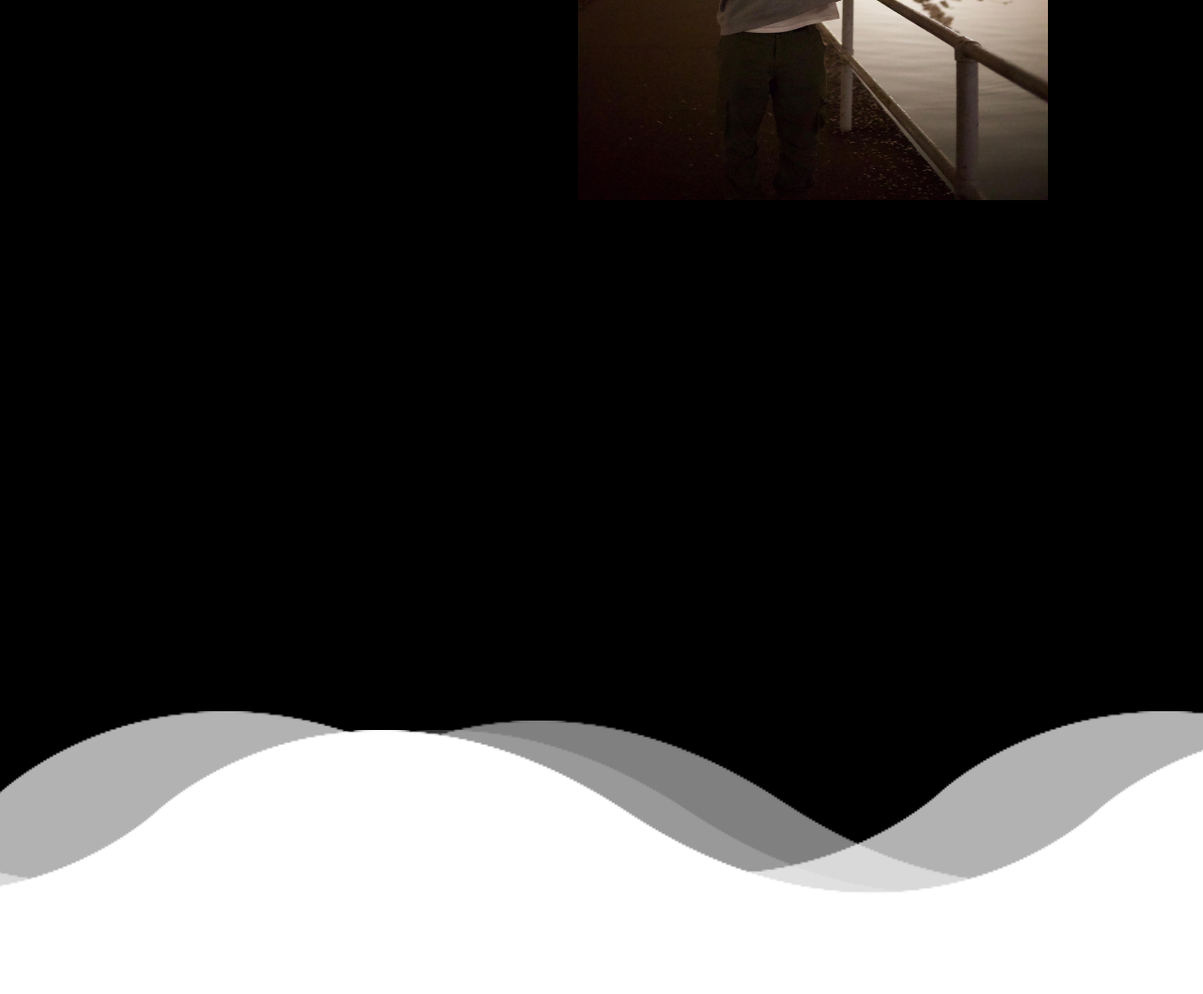
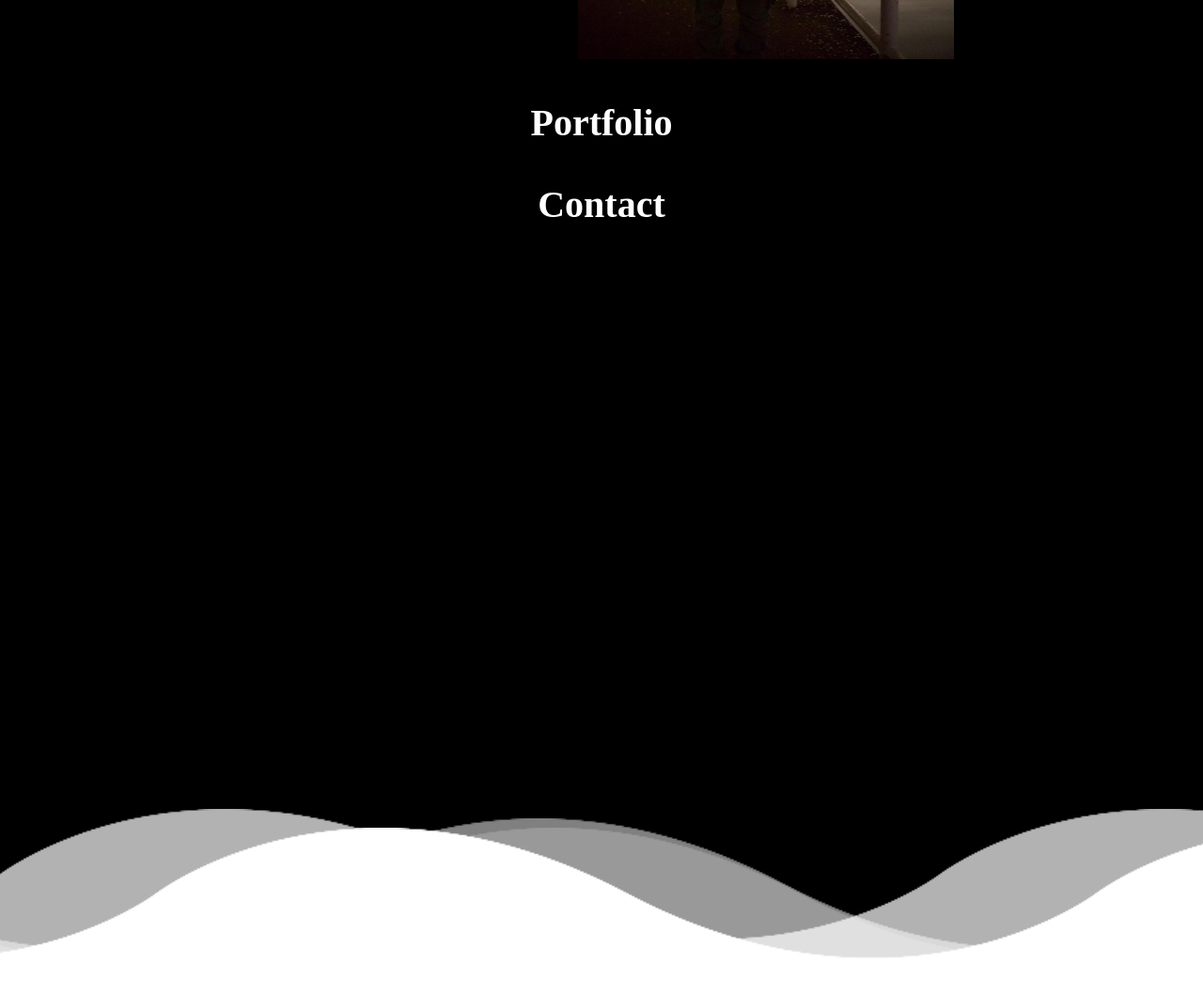
Before and after one commit to ssong0320/Personal-Portfolio-Website, a plain HTML site: page index.html in a window 1280 px wide. Shown: the part 542-1600 px from the top of the page at 94% size. Before the commit the page ends 1569 px from the top, so only its background shows below. Drawn offline with Linux system fonts and the light colour scheme.

Commit message:
anchors added

```diff
--- a/index.html
+++ b/index.html
@@ -13,16 +13,21 @@
             <nav>
                 <ul>
                     <li><a href="#">Home</a></li>
-                    <li><a href="#">Portfolio</a></li>
-                    <li><a href="#">Contact</a></li>
+                    <li><a href="#portfolio">Portfolio</a></li>
+                    <li><a href="#contact">Contact</a></li>
                 </ul>
             </nav>
             <div class="header-text">
                 <p>Steven Song <br> (Web Developer)</p>
-                <h1>About Me</h1>
+                <h1>About Me:</h1>
                 <p2>Lorem ipsum dolor sit amet consectetur adipisicing elit. Eveniet iste perspiciatis fugiat porro mollitia necessitatibus sapiente, ullam consequatur voluptatum repellendus. Id, reprehenderit cupiditate! Eius, aspernatur recusandae iure voluptates repellat nam.</p2>
             </div>
-            <img src="image/Me.jpeg" width="500px" height="600px" alt="Me">
+            <img src="image/Me.jpeg" width="400px" height="450px" alt="Me">
+            <h2 class="h2" id="portfolio">Portfolio</h2>
+
+            <h3 class="h3" id="contact">Contact</h3>
+        </div>
+        <div>
         </div>
     </div>
     <section>
--- a/style.css
+++ b/style.css
@@ -17,9 +17,9 @@ section .wave
     bottom: 0;
     left: 0;
     width: 100%;
-    height: 250px;
+    height: 200px;
     background: url(wave.png);
-    background-size: 1000px 250px;
+    background-size: 1000px 200px;
 }
 section .wave.wave1
 {
@@ -39,7 +39,7 @@ section .wave.wave2
 }
 section .wave.wave3
 {
-    animation: animate 30s linear infinite;
+    animation: animate 20s linear infinite;
     z-index: 998;
     opacity: 0.2;
     animation-delay: -2s;
@@ -47,7 +47,7 @@ section .wave.wave3
 }
 section .wave.wave4
 {
-    animation: animate2 5s linear infinite;
+    animation: animate2 10s linear infinite;
     z-index: 997;
     opacity: 0.7;
     animation-delay: -5s;
@@ -146,3 +146,23 @@ nav ul li a:hover::after{
     display: table;
     clear: both;
 }
+.h2{
+    font-size: 40px;
+    display: flex;
+    justify-content: center;
+    align-items: center;
+    background-color: black;
+    margin-top: 40px;
+    margin-bottom: 30px;
+    color: white;
+}
+.h3{
+    font-size: 40px;
+    display: flex;
+    justify-content: center;
+    align-items: center;
+    background-color: black;
+    margin-top: 40px;
+    margin-bottom: 30px;
+    color: white;
+}
```
